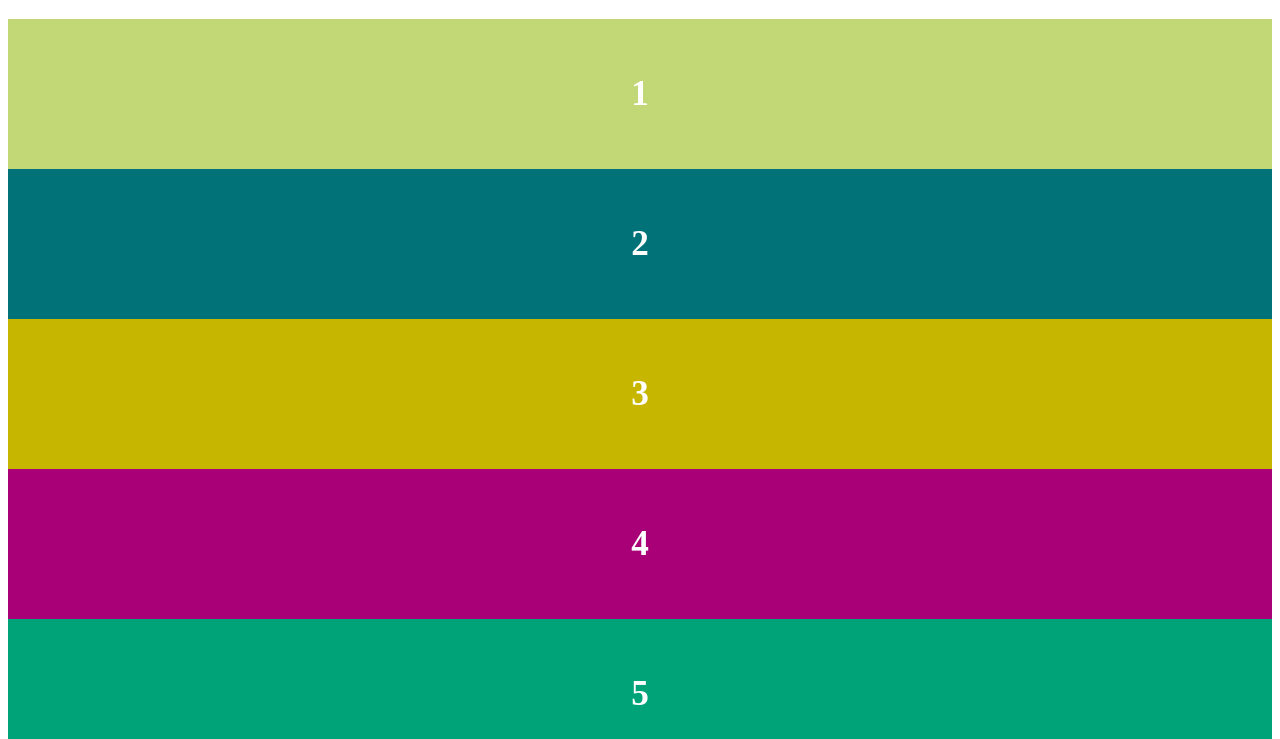
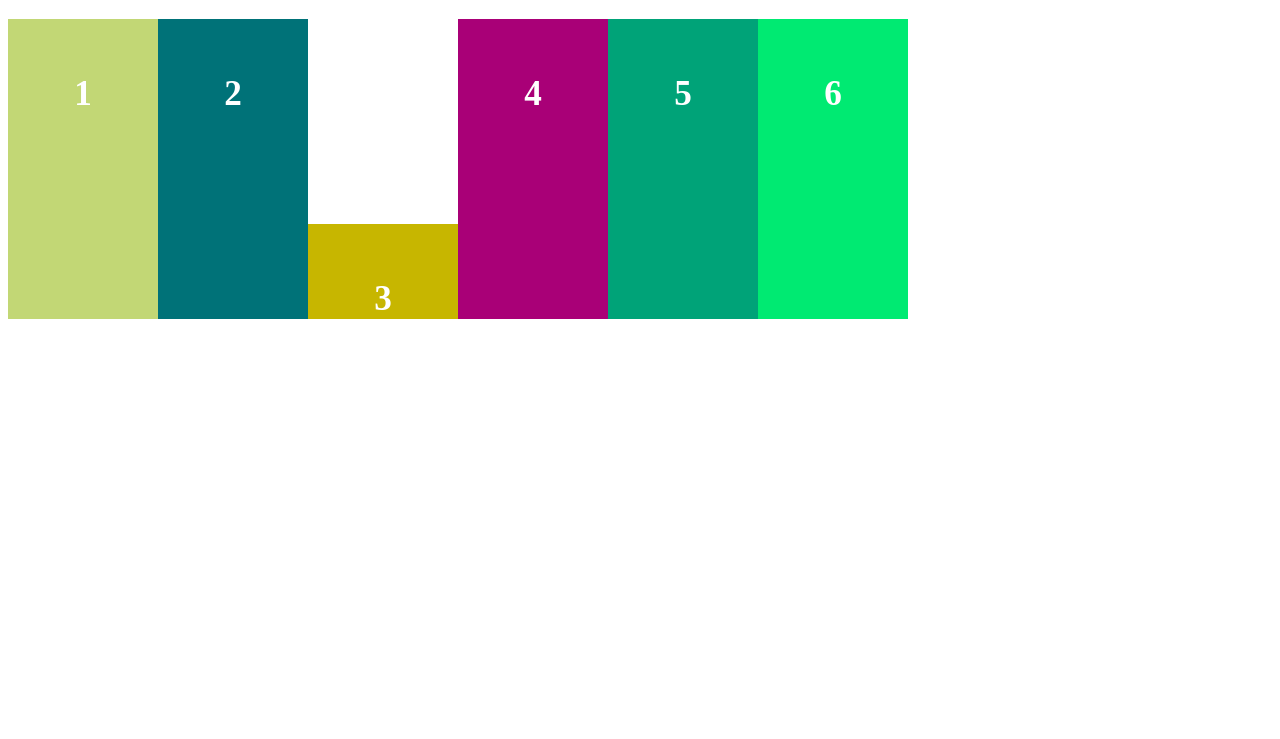
Before and after one commit to kamalpandey2012/flex-demo, a plain HTML site: page index.html in a window 1280 px wide. Shown: the part 61-800 px from the top of the page. Drawn offline with Linux system fonts and the light colour scheme.

Commit message:
end of version 0

```diff
--- a/styles.css
+++ b/styles.css
@@ -10,11 +10,14 @@ body {
 ul#flex-container {
     list-style-type: none;
     margin: 0;
+    display: flex;
     padding: 0;
+    height: 300px;
+    align-items: stretch;
 }
 
 ul li {
-    height: 150px;
+    width: 150px;
     font-size: 2.2em;
     font-weight: 900;
     color: #fff;
@@ -32,16 +35,17 @@ ul li:nth-child(2) {
 
 ul li:nth-child(3) {
     background-color: #c7b600;
+    align-self: flex-end;
 }
 
 ul li:nth-child(4) {
-    background-color: #a90077
+    background-color: #a90077;
 }
 
 ul li:nth-child(5) {
-    background-color: #00a378
+    background-color: #00a378;
 }
 
 ul li:last-child {
-    background-color: #00ea72
+    background-color: #00ea72;
 }
```
Also changed, not shown: assets/img00.png (added), assets/img01.png (added), assets/img02.png (added), assets/img03.png (added), assets/img05.png (added), 3 other files.
